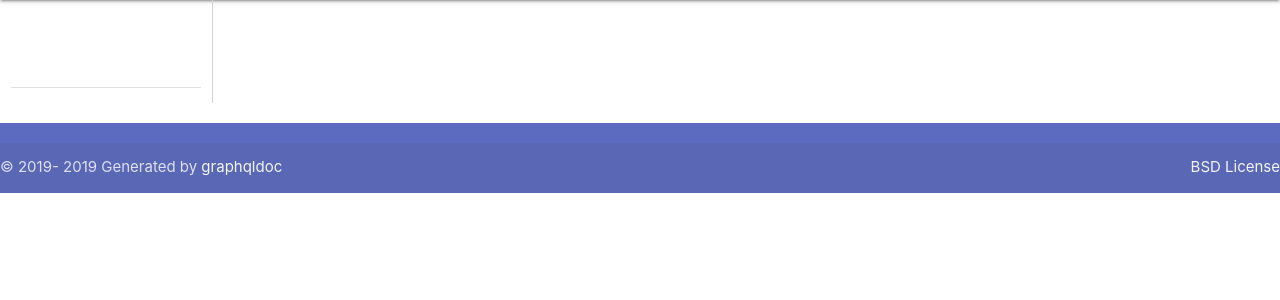
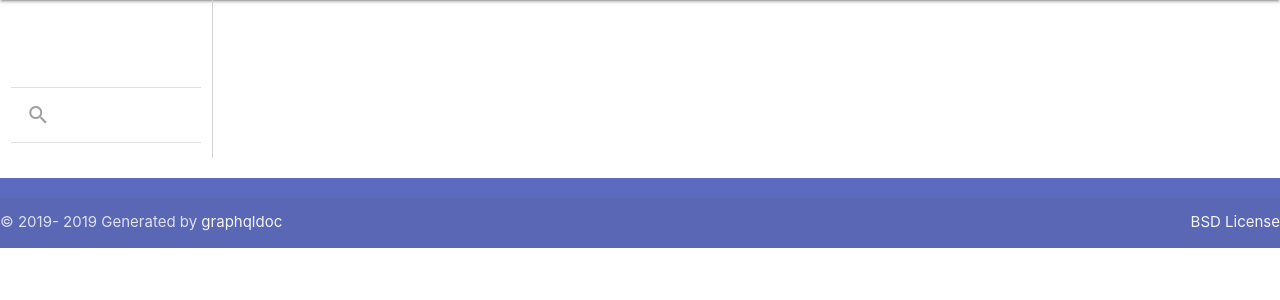
Before and after one commit to thecylax/django-graphqldoc, a Django app: template graphqldoc/templates/index.html in a window 1280 px wide. Shown: the part 64-364 px from the top of the page. Run offline with Django 3.2, Linux system fonts and the light colour scheme; the template is opened without the code that fills it, so the values that code supplies are empty.

Commit message:
ADD search bar

```diff
--- a/graphqldoc/static/js/main.js
+++ b/graphqldoc/static/js/main.js
@@ -2,4 +2,14 @@ $( document ).ready(function() {
   $(".dropdown-trigger").dropdown();
   $('.sidenav').sidenav();
   $('.collapsible').collapsible();
+
+  $("#search").on("keyup", function(e) {
+    if (e.which == 27) {  // catch ESC key and clear input
+      $(this).val('');
+    }
+    var value = $(this).val().toLowerCase();
+    $("#menu-fields li").filter(function() {
+      $(this).toggle($(this).text().toLowerCase().indexOf(value) > -1)
+    });
+  });
 });
--- a/graphqldoc/templates/sidenav.html
+++ b/graphqldoc/templates/sidenav.html
@@ -1,13 +1,24 @@
 {% block sidenav %}
-
 <ul>
   <li class="logo">
-    <div class="user-view">
-      <div class="background">
-        <img src="{{ gdoc_logo }}" alt="">
-      </div>
+    <div class="background">
+      <img src="{{ gdoc_logo }}" alt="">
+    </div>
   </li>
   <li><div class="divider"></div></li>
+  <li class="nav-wrapper">
+    <form>
+      <div class="input-field">
+        <input id="search" type="search" required>
+        <label class="label-icon" for="search"><i class="material-icons">search</i></label>
+        <i class="material-icons">close</i>
+      </div>
+    </form>
+  </li>
+  <li><div class="divider"></div></li>
+</ul>
+
+<ul id="menu-fields">
   {% for field in sidemenu %}
   <li>
     <a class="waves-effect" href="{%url 'graphqldoc:detail' field %}">{{ field }}</a>
```
